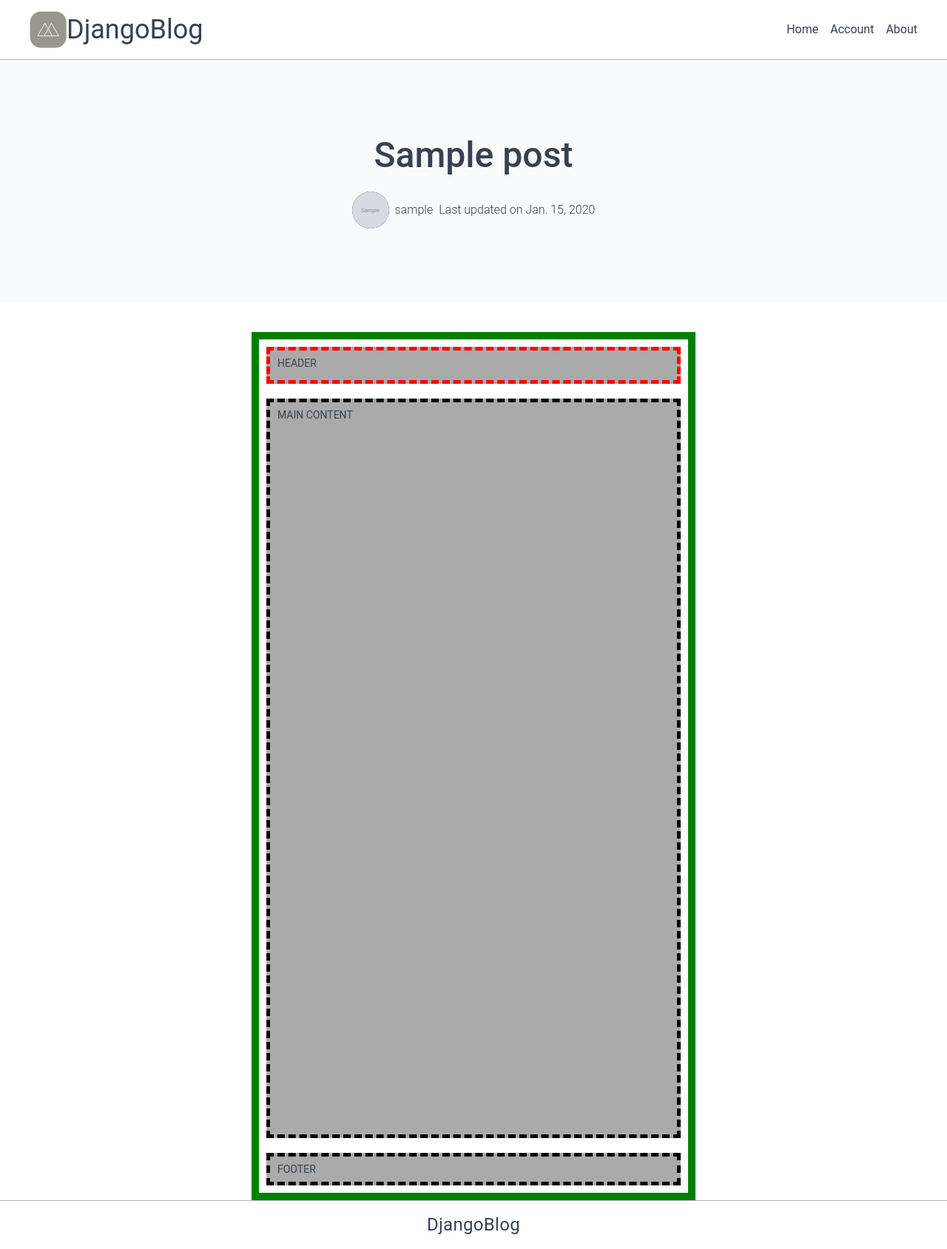
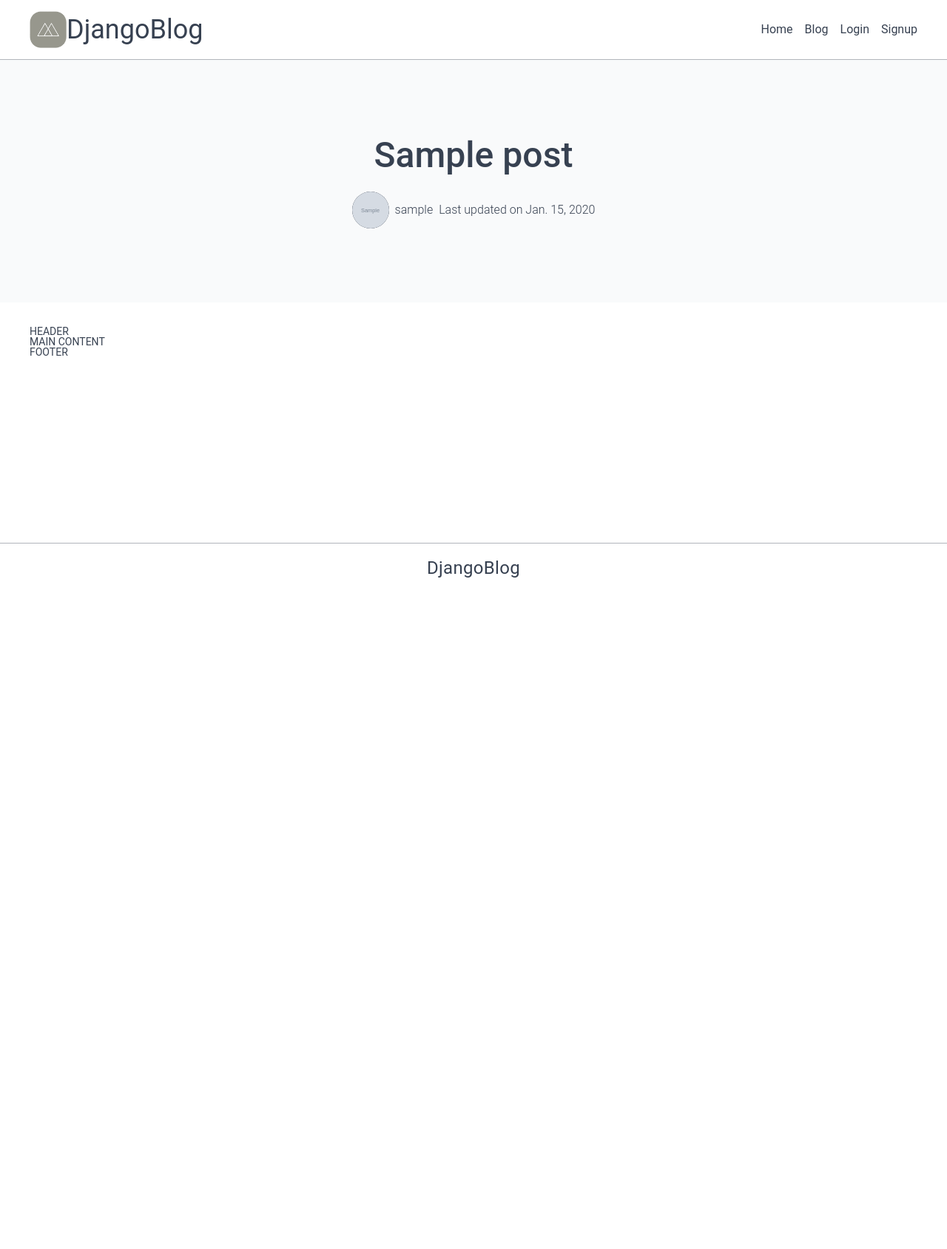
Before and after one commit to TyPaporotnyk/DjangoBlog, a Django app: a page that uses templates/header.html in a window 1280 px wide. Shown: the whole page at 74% size. After the commit the page ends 781 px from the top, so only its background shows below. Run offline with Django 4.2, Linux system fonts and the light colour scheme; tables that the repository leaves empty hold one stand-in row (values such as "Sample post"); grey boxes marked "Sample" are stand-in pictures.

Commit message:
Added debug tool bar and added account path in the header

```diff
--- a/blog/models.py
+++ b/blog/models.py
@@ -7,7 +7,7 @@ class Post(models.Model):
     description = models.TextField(max_length=1000, blank=True, null=True)
 
     author = models.ForeignKey(get_user_model(), on_delete=models.CASCADE)
-    slug = models.SlugField(default="", null=False, unique=True)
+    slug = models.SlugField(default='', null=False, unique=True)
 
     created_at = models.DateTimeField(auto_now_add=True)
     updated_at = models.DateTimeField(auto_now=True)
--- a/blog/views.py
+++ b/blog/views.py
@@ -1,26 +1,35 @@
-from django.shortcuts import render, get_object_or_404
+from django.db.models import Q
+from django.shortcuts import get_object_or_404, render
 
 from .models import Post
 
 
 def index_view(request):
-    posts = Post.objects.all().order_by('-created_at')
-    context = {}
-    context['posts'] = posts
+    posts = Post.objects.all().order_by('-created_at').prefetch_related('author')
+    context = {
+        'posts': posts,
+    }
 
     return render(request, 'blog/index.html', context)
 
 
 def search_view(request):
-    if request.GET:
-        query = request.GET.get('q')
+    query = request.GET.get('q')
+    posts = Post.objects.filter(Q(title__icontains=query)).all() \
+                        .order_by('-created_at').prefetch_related('author')
 
-        pass
+    context = {
+        'posts': posts,
+        'search_query': query,
+    }
+
+    return render(request, 'blog/index.html', context)
 
 
 def post_view(request, slug):
     post = get_object_or_404(Post, slug=slug)
-    context = {}
-    context['post'] = post
+    context = {
+        'post': post,
+    }
 
     return render(request, 'blog/post.html', context)
--- a/config/urls.py
+++ b/config/urls.py
@@ -4,12 +4,14 @@ from django.contrib import admin
 from django.urls import include, path
 
 urlpatterns = [
-    path("admin/", admin.site.urls, name="admin"),
+    path('admin/', admin.site.urls, name='admin'),
 
-    path("account/", include("account.urls")),
-    path("blog/", include("blog.urls")),
+    path('account/', include('account.urls')),
+    path('blog/', include('blog.urls')),
+
 ]
 
 if settings.DEBUG:
+    urlpatterns += [path('__debug__/', include('debug_toolbar.urls'))]
     urlpatterns += static(settings.STATIC_URL, document_root=settings.STATIC_ROOT)
     urlpatterns += static(settings.MEDIA_URL, document_root=settings.MEDIA_ROOT)
--- a/static/css/main.css
+++ b/static/css/main.css
@@ -1,99 +1,104 @@
-:root{
+:root {
   --color-background-main: #fff;
   --color-background-dark: #f9fafb;
-  --color-text-code: #DED3A6;
+  --color-text-code: #ded3a6;
   --color-text-header: #111827;
   --color-text-paragraph: #374151;
   --color-border: #b2b5bb;
   --color-text-link: #3b82f6;
   --color-text-link-hovered: #266bdb;
-  --color-accept: #4CAF50;
+  --color-accept: #4caf50;
   --color-accept-dark: #3fa042;
 
   --header-height: 80px;
   --footer-height: 65px;
 
   --font-size-title: 48px;
-  --font-size-paragraph: 18px
+  --font-size-paragraph: 18px;
 }
-*, *:before, *:after {
+*,
+*:before,
+*:after {
   box-sizing: border-box;
 }
-body{
-	font-family: Roboto, ui-sans-serif, system-ui, -apple-system, Segoe UI, Roboto, Ubuntu, Cantarell, Noto Sans, sans-serif, BlinkMacSystemFont, "Segoe UI", Roboto, "Helvetica Neue", Arial, "Noto Sans", sans-serif, "Apple Color Emoji", "Segoe UI Emoji", "Segoe UI Symbol", "Noto Color Emoji";;
+body {
+  font-family: Roboto, ui-sans-serif, system-ui, -apple-system, Segoe UI, Roboto,
+    Ubuntu, Cantarell, Noto Sans, sans-serif, BlinkMacSystemFont, "Segoe UI",
+    Roboto, "Helvetica Neue", Arial, "Noto Sans", sans-serif,
+    "Apple Color Emoji", "Segoe UI Emoji", "Segoe UI Symbol", "Noto Color Emoji";
   background-color: var(--color-background-main);
-  color: var(--color-text-paragraph);;
+  color: var(--color-text-paragraph);
 }
 pre {
-  white-space: pre-wrap;       /* Chrome & Safari */
-  word-wrap: break-word;       /* Internet Explorer 5.5+ */
+  white-space: pre-wrap; /* Chrome & Safari */
+  word-wrap: break-word; /* Internet Explorer 5.5+ */
 }
 .wrapper {
-	min-height: 100%;
+  min-height: 100%;
 
-	display: flex;
-	flex-direction: column;
+  display: flex;
+  flex-direction: column;
 }
-.container{
+.container {
   max-width: 1200px;
   margin: 0 auto;
 }
-.content{
+.content {
   flex: 1 1 auto;
 }
-.header{
+.header {
   border-bottom: 0.1px solid var(--color-border);
 }
-.header__row{
+.header__row {
   display: flex;
   justify-content: space-between;
   align-items: center;
 
   height: var(--header-height);
 }
-.header__logo a{
+.header__logo a {
   color: var(--color-text-dark);
   font-size: 36px;
   display: flex;
   align-items: center;
 }
-.header__logo img{
+.header__logo img {
   width: 50px;
 }
-.header__nav{
+.header__nav {
   display: flex;
   gap: 16px;
 
   font-size: 16px;
 }
-.header__nav a{
+.header__nav a {
   color: var(--color-text-dark);
 }
-.header__nav a:hover{
+.header__nav a:hover {
   text-decoration: underline;
 }
-.burger_menu{
+.burger_menu {
   display: none;
 }
-.footer{
+.footer {
   border-top: 0.1px solid var(--color-border);
 }
-.footer__row{
+.footer__row {
   display: flex;
   height: 65px;
   justify-content: center;
   align-items: center;
 }
-.footer__text{
+.footer__text {
   font-size: 24px;
   color: var(--color-text-dark);
   letter-spacing: 0.3px;
 }
-.page_title{
+.page_title {
   margin-bottom: 32px;
   background-color: var(--color-background-dark);
 }
-.page_title__row{
+.page_title__row {
   /* height: 300px; */
   padding: 100px 0;
 
@@ -103,29 +108,29 @@ pre {
   align-items: center;
   gap: 20px;
 }
-.created_by{
+.created_by {
   display: flex;
   align-items: center;
 }
-.page_title__row h1{
+.page_title__row h1 {
   font-size: 48px;
   max-width: 800px;
   text-align: center;
   font-weight: 500;
   line-height: 1.2;
 }
-.title{
+.title {
   font-size: 46px;
   line-height: 1.2;
   letter-spacing: 0.3px;
   color: var(--color-text-header);
 }
-.blog-content{
+.blog-content {
   display: flex;
 }
 
 /* Login */
-.login__body{
+.login__body {
   /* height: calc( 100vh - var(--header-height) - var(--footer-height)); */
   display: flex;
   flex-direction: column;
@@ -133,39 +138,38 @@ pre {
   align-items: center;
   padding-top: 110px;
 }
-.login__title{
+.login__title {
   margin-bottom: 12px;
 }
-.login__form{
+.login__form {
   background-color: var(--color-background-dark);
   padding: 24px;
   border-radius: 5px;
   /* border: 0.1px solid var(--color-border); */
 }
-.form__control{
-
+.form__control {
 }
-.form__wraper{
+.form__wraper {
   display: flex;
 }
-.input{
+.input {
   justify-content: space-between;
   align-items: center;
   gap: 16px;
 
   margin-bottom: 12px;
 }
-.btn{
+.btn {
   justify-content: end;
   margin-bottom: 12px;
 }
-.form__label{
+.form__label {
   font-size: 24px;
   line-height: 1.2;
   letter-spacing: 0.3px;
   padding: 7px 0;
 }
-.form__input{
+.form__input {
   font-size: 16px;
   padding: 6px 12px;
   border: 0.1px solid transparent;
@@ -173,10 +177,10 @@ pre {
 
   transition: border-color 0.3s ease-in-out;
 }
-.form__input:focus{
+.form__input:focus {
   border-color: var(--color-text-header);
 }
-.form__button{
+.form__button {
   background-color: var(--color-accept-dark);
   color: var(--color-background-dark);
   border-radius: 5px;
@@ -186,7 +190,7 @@ pre {
   transition: background-color 0.3s ease-in-out;
   /* padding: 8px 18px; */
 }
-.form__button:hover{
+.form__button:hover {
   background-color: var(--color-accept);
 }
 /* End login */
@@ -217,13 +221,13 @@ pre {
   color: var(--color-text-link);
   margin-bottom: 20px;
 }
-.card__title a{
+.card__title a {
   color: var(--color-text-link);
   font-size: 36px;
   font-weight: 500;
   text-decoration: underline;
 }
-.card__title a:hover{
+.card__title a:hover {
   color: var(--color-text-link-hovered);
 }
 .card__description {
@@ -237,7 +241,7 @@ pre {
   display: flex;
   align-items: center;
 }
-.author__photo img{
+.author__photo img {
   width: 50px;
   height: 50px;
   object-fit: cover;
@@ -250,7 +254,7 @@ pre {
   font-size: 16px;
   font-weight: 300;
 }
-.author__last-update{
+.author__last-update {
   font-size: 16px;
   padding-left: 8px;
   font-weight: 300;
@@ -274,7 +278,7 @@ pre {
 .blog__next-page {
   margin-bottom: 32px;
 }
-.blog__next-page button{
+.blog__next-page button {
   width: 100%;
   padding: 16px 6px;
   border-radius: 5px;
@@ -286,21 +290,21 @@ pre {
   padding: 12px 12px;
   flex-basis: 30%;
 }
-.sticky{
+.sticky {
   position: sticky;
   top: 1rem;
 }
-.control__row{
+.control__row {
   display: flex;
   flex-direction: column;
   gap: 20px;
 }
-.control__element{
+.control__element {
   padding: 16px;
   border: 0.1px solid var(--color-border);
   border-radius: 5px;
 }
-.control__find{
+.control__find {
   display: flex;
   padding: 8px;
   align-items: center;
@@ -308,85 +312,41 @@ pre {
   background-color: var(--color-text-paragraph);
   border: 1.5px solid var(--color-text-paragraph);
 }
-.find__ico{
+.find__ico {
   padding-top: 4px;
   color: var(--color-background-main);
 }
-.find__ico svg{
+.find__ico svg {
   height: 20px;
   width: 20px;
 }
-.find__input{
+.find__input {
   margin-left: 4px;
   flex-grow: 1;
   padding: 4px;
   color: var(--color-background-main);
   background-color: inherit;
 }
-.find__input:focus .control__find{
+.find__input:focus .control__find {
   border-color: var(--color-text-link);
 }
-.find__btn{
+.find__btn {
   background-color: var(--color-text-link);
   padding: 8px 12px;
   border-radius: 10px;
   font-weight: 500;
   color: var(--color-background-main);
 }
-.find__btn:hover{
+.find__btn:hover {
   background-color: var(--color-text-link-hovered);
   color: var(--color-background-dark);
 }
-.post {
+.search__res {
+  background-color: var(--color-text-link);
+  text-align: center;
+  padding: 12px 0;
+  border-radius: 50px;
+  color: var(--color-background-main);
+  font-weight: 500;
+  margin-bottom: 12px;
 }
-.post__row {
-  max-width: 600px;
-  margin: 0 auto;
-  border: solid 10px green;
-  padding: 10px;
-  margin-top: 40px;
-}
-.post__row * {
-    padding: 10px;
-    background: #aaa;
-    border: dashed 5px #000;
-}
-
-.post__row *+* {
-  margin-top: 20px;
-}
-.post__columns {
-  min-height: 1000px;
-}
-  .main-container {
-    max-width: 600px;
-    margin: 0 auto;
-    border: solid 10px green;
-    padding: 10px;
-    margin-top: 40px;
-  }
-
-  .main-container * {
-    padding: 10px;
-    background: #aaa;
-    border: dashed 5px #000;
-  }
-
-  .main-container *+* {
-    margin-top: 20px;
-  }
-
-  .main-header {
-    height: 50px;
-    background: #aaa;
-    border-color: red;
-  }
-
-  .main-content {
-    min-height: 1000px;
-  }
-
-  .main-header {
-    position: sticky;
-    top: 0;
-  }
--- a/templates/header.html
+++ b/templates/header.html
@@ -14,8 +14,15 @@
             </div>
             <nav class="header__nav">
                 <a href="/">Home</a>
+                <a href="/blog/">Blog</a>
+
+                {% if user.is_authenticated %}
                 <a href="/account/">Account</a>
-                <a href="">About</a>
+                <a href="/account/logout">Logout</a>
+                {% else %}
+                <a href="/account/login/">Login</a>
+                <a href="/account/register/">Signup</a>
+                {% endif %}
             </nav>
         </div>
     </div>
```
Also changed, not shown: blog/templates/blog/index.html (+20 -2 lines), config/settings.py (+7 -2 lines), blog/migrations/0003_alter_post_slug.py (added).
